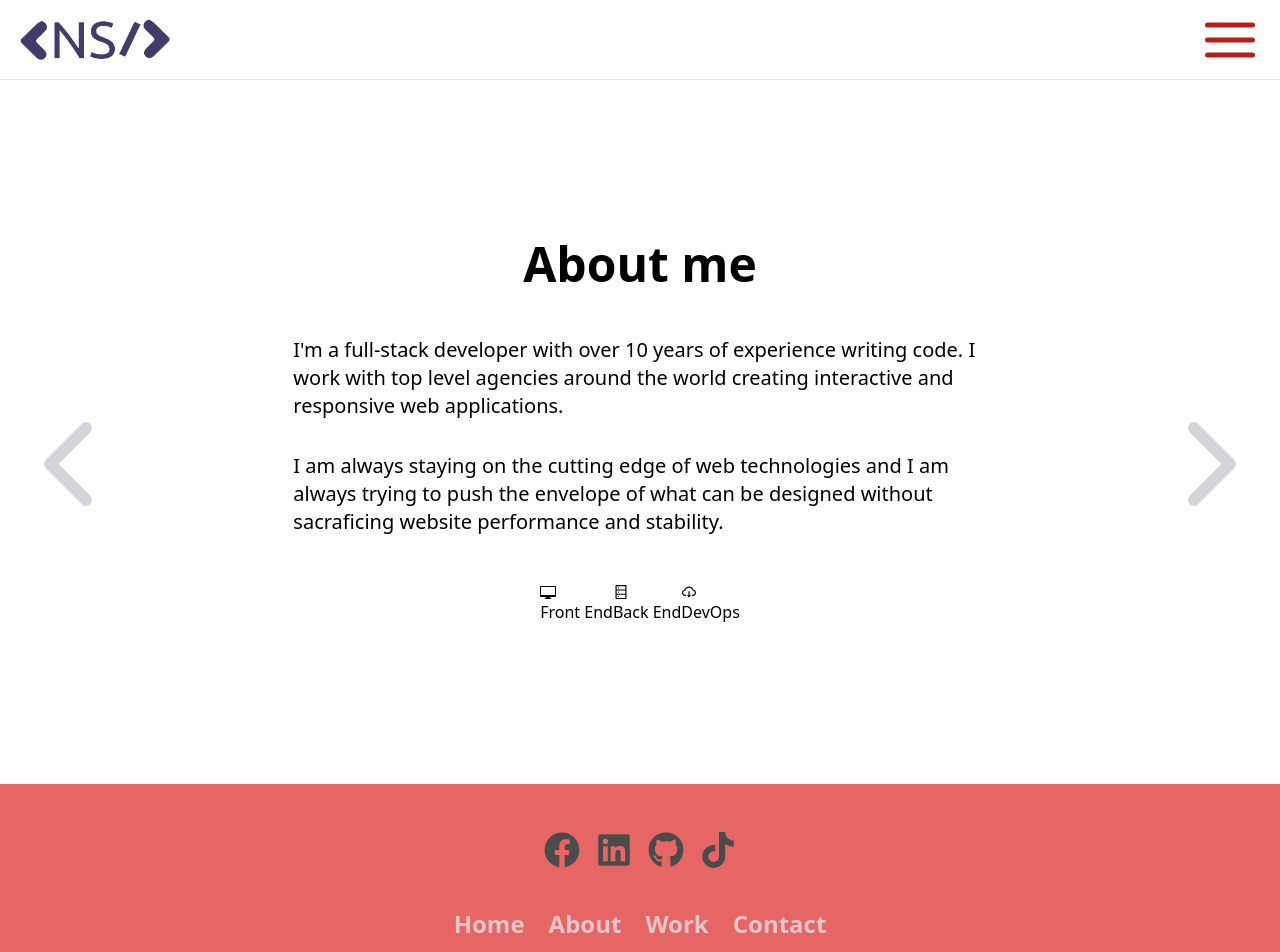
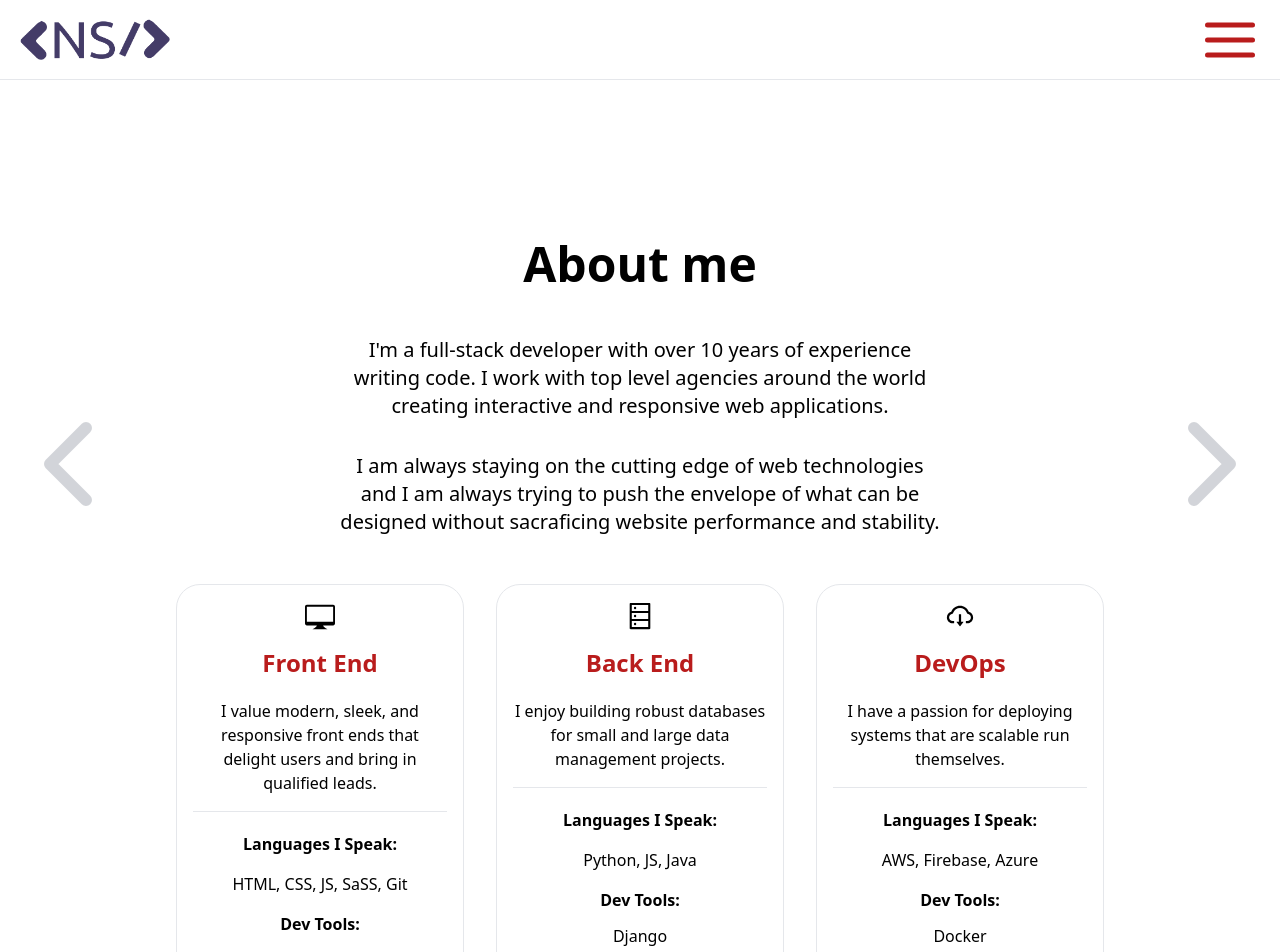
Before and after one commit to nate42racing/ns.com, a React (Create React App) app: page /about in a window 1280 px wide. Shown: the top 952 px of the page. Built offline with nearby package versions, Linux system fonts and the light colour scheme.

Commit message:
About page

```diff
--- a/src/components/AboutContainer.js
+++ b/src/components/AboutContainer.js
@@ -5,18 +5,33 @@ import React from 'react';
 
 
 function AboutContainer({ details }) {
-    let icon = <GoDeviceDesktop />
+    let icon = <GoDeviceDesktop className='text-3xl'/>
     if (details.icon === 'AiOutlineCloudDownload') {
-        icon = <AiOutlineCloudDownload />
+        icon = <AiOutlineCloudDownload className='text-3xl'/>
     };
     if (details.icon === 'AiOutlineDatabase') {
-        icon = <AiOutlineDatabase />
+        icon = <AiOutlineDatabase className='text-3xl'/>
     };
 
+    const renderedDev = details.devtools.map((devtool) => {
+        return <p className='mt-1'>{devtool}</p>
+    });
+
     return (
-        <div>
-            {icon}
-            <h3>{details.name}</h3>
+        <div className='flex flex-col items-center border p-4 w-72 rounded-3xl'>
+            <div className='w-full border-b flex flex-col items-center'>
+                {icon}
+                <h3 className='text-2xl mt-4 font-bold text-red-700 mb-5'>{details.name}</h3>
+                <p className='text-center mb-4'>{details.summary}</p>
+            </div>
+            <div className='flex flex-col items-center  mt-5'>
+                <h4 className='text-md font-semibold mb-4'>Languages I Speak:</h4>
+                {details.languages}
+                <h4 className='text-md font-semibold mb-2 mt-4'>Dev Tools:</h4>
+                {renderedDev}
+
+
+            </div>
         </div>
     );
 };
--- a/src/pages/AboutPage.js
+++ b/src/pages/AboutPage.js
@@ -3,9 +3,9 @@ import AboutContainer from "../components/AboutContainer";
 
 function AboutPage() {
     const details = [
-        {icon:'GoDeviceDesktop', name:'Front End', summary:'', languages:'', devtools:''},
-        {icon:'AiOutlineDatabase', name:'Back End', summary:'', languages:'', devtools:''},
-        {icon:'AiOutlineCloudDownload', name:'DevOps', summary:'', languages:'', devtools:''},
+        {icon:'GoDeviceDesktop', name:'Front End', summary:'I value modern, sleek, and responsive front ends that delight users and bring in qualified leads.', languages:'HTML, CSS, JS, SaSS, Git', devtools:['WordPress','Tailwind', 'Figma', 'Webflow', 'Bootstrap']},
+        {icon:'AiOutlineDatabase', name:'Back End', summary:'I enjoy building robust databases for small and large data management projects.', languages:'Python, JS, Java', devtools:['Django', 'Flask', 'Node.js', 'PostgreSQL', 'MongoDB', 'REST API']},
+        {icon:'AiOutlineCloudDownload', name:'DevOps', summary:'I have a passion for deploying systems that are scalable run themselves.', languages:'AWS, Firebase, Azure', devtools:['Docker', 'Github Actions', 'Kubernetes', 'Jenkins']},
     ];
 
     const renderedSections = details.map((section) => {
@@ -13,12 +13,12 @@ function AboutPage() {
     });
 
     return (
-        <motion.div exit={{ x: window.innerWidth, transition: {duration: 0.4 }  }} initial={{width: 0}} animate={{width: "100%"}}  className="flex justify-center">
+        <motion.div exit={{opacity:0}} initial={{opacity:0}} animate={{opacity:1}}  className="flex justify-center">
             <div className="flex flex-col items-center">
                 <h1 className="text-5xl text-black text-center font-semibold">About me</h1>
-                <p className="text-xl mx-20 mt-12">I'm a full-stack developer with over 10 years of experience writing code. I work with top level agencies around the world creating interactive and responsive web applications.</p>
-                <p className="text-xl mx-20 mt-8">I am always staying on the cutting edge of web technologies and I am always trying to push the envelope of what can be designed without sacraficing website performance and stability.</p>
-                <div className="flex justify-center flex-row mt-12">
+                <p className="text-xl mx-40 mt-12 text-center">I'm a full-stack developer with over 10 years of experience writing code. I work with top level agencies around the world creating interactive and responsive web applications.</p>
+                <p className="text-xl mx-40 mt-8 text-center">I am always staying on the cutting edge of web technologies and I am always trying to push the envelope of what can be designed without sacraficing website performance and stability.</p>
+                <div className="flex justify-center flex-row mt-12 gap-8">
                     {renderedSections}
                 </div>
             </div>
--- a/src/pages/ContactPage.js
+++ b/src/pages/ContactPage.js
@@ -3,7 +3,7 @@ import ContactForm from "../components/ContactForm";
 
 function ContactPage() {
     return (
-        <motion.div exit={{ x: window.innerWidth, transition: {duration: 0.4 }  }} initial={{width: 0}} animate={{width: "100%"}}>
+        <motion.div  exit={{opacity:0}} initial={{opacity:0}} animate={{opacity:1}}>
             <ContactForm />
         </motion.div>
     )
--- a/src/pages/HomePage.js
+++ b/src/pages/HomePage.js
@@ -4,7 +4,7 @@ import { Link } from "react-router-dom";
 
 function HomePage() {
     return (
-        <motion.div exit={{ x: window.innerWidth, transition: {duration: 0.4 } }} initial={{width: 0}} animate={{width: "100%"}}>
+        <motion.div exit={{opacity:0}} initial={{opacity:0}} animate={{opacity:1}}>
             <div className='flex flex-col mb-64 justify-center items-center text-center font-sans font-family:"Noto Sans"'>
                 <h1 className="text-4xl font-bold text-black">
                     Web Developer, Engineer and Entrepreneur
--- a/src/pages/WorkPage.js
+++ b/src/pages/WorkPage.js
@@ -4,7 +4,7 @@ import CardFlip from "../components/CardFlip";
 
 function WorkPage() {
     return (
-        <motion.div exit={{ x: window.innerWidth, transition: {duration: 0.4 }  }} initial={{width: 0}} animate={{width: "100%"}}>
+        <motion.div exit={{opacity:0}} initial={{opacity:0}} animate={{opacity:1}}>
             <CardFlip />
         </motion.div>
     )
```
